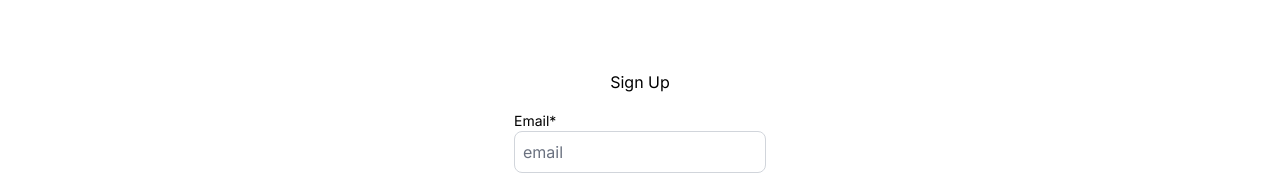
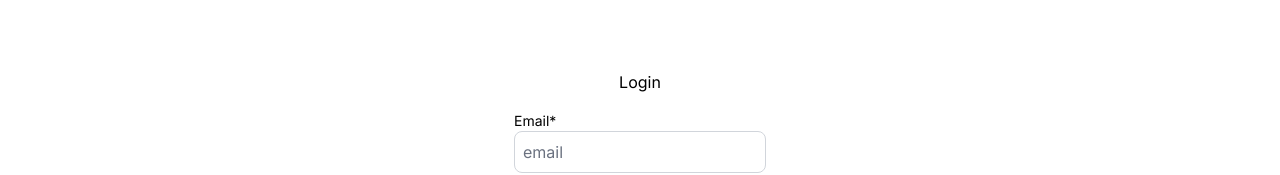
Before and after one commit to workray/nextjs-real-estate-calculator, a Next.js app: page /signin in a window 1280 px wide. Shown: the part 122-297 px from the top of the page. Built offline with nearby package versions, Linux system fonts and the light colour scheme.

Commit message:
fix: changed title for signin

```diff
--- a/src/app/(pages)/signin/page.tsx
+++ b/src/app/(pages)/signin/page.tsx
@@ -59,7 +59,7 @@ export default function SignInPage() {
   return isAuthenticated ? (
     <Spinner />
   ) : (
-    <AuthContainer title="Sign Up">
+    <AuthContainer title="Login">
       <form onSubmit={handleSubmit(onSubmit)}>
         <Input
           {...register('email', { required: true })}
```
